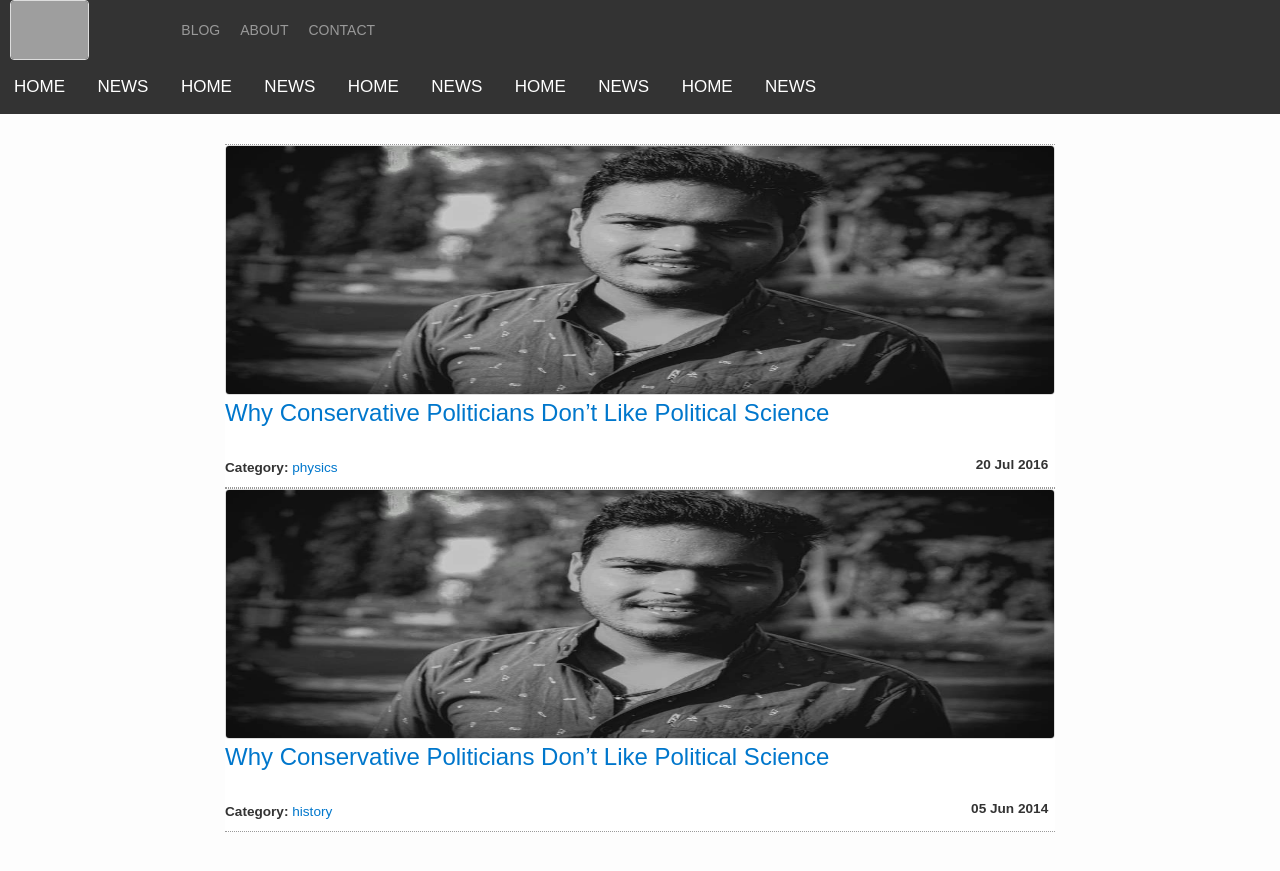
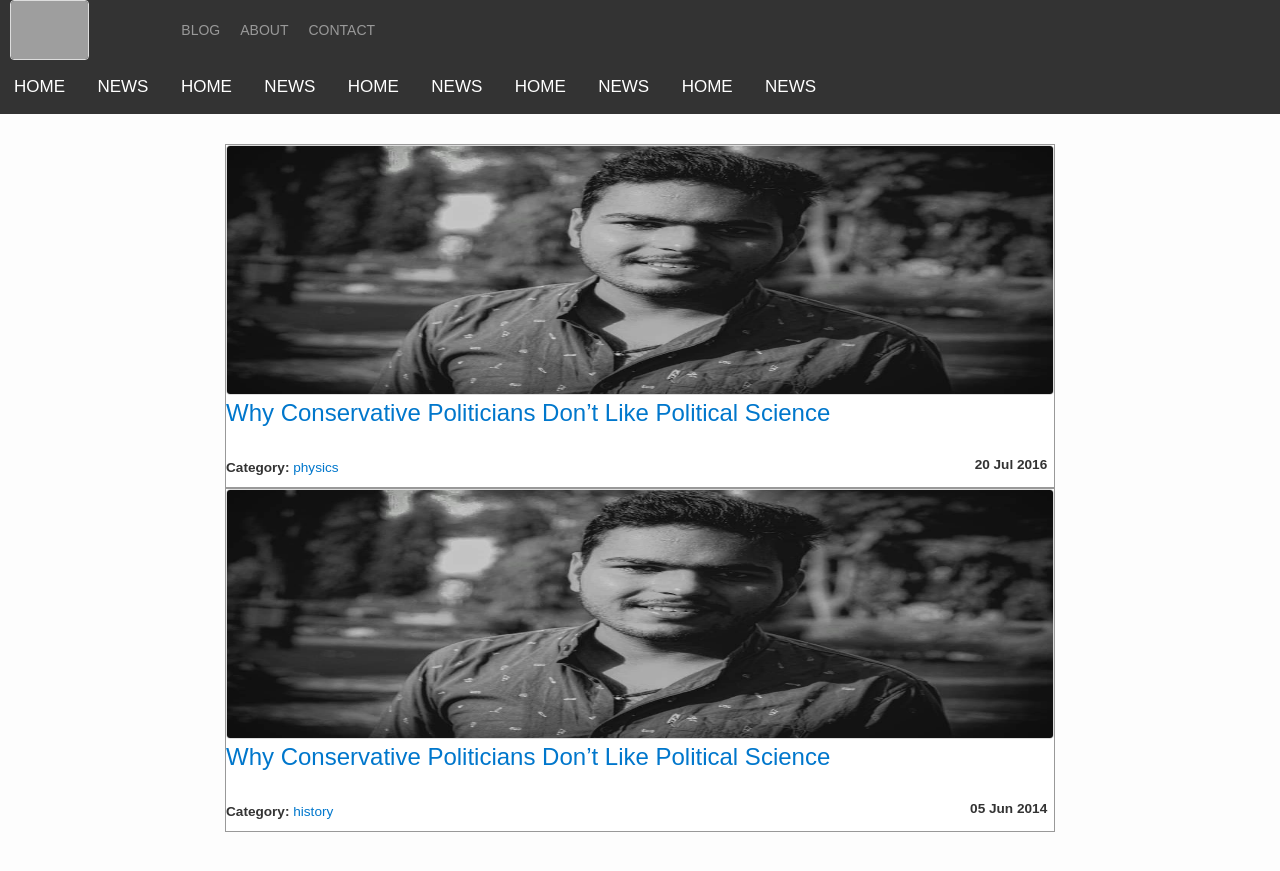
Before and after one commit to Indscience/indscience.github.io, a Jekyll site: the page built from index.html, in a window 1280 px wide. Shown: the top 871 px of the page. Built offline with Jekyll 4.4.1, drawn with Linux system fonts in a browser that asks for light colours; nearby versions of some CDN libraries; some web fonts are replaced; grey boxes are pictures that could not be loaded.

Commit message:
Update _layout.scss

```diff
--- a/_sass/_layout.scss
+++ b/_sass/_layout.scss
@@ -193,8 +193,10 @@ ul#archive {
 }
 
 ul#archive li {
-       border-top: #999 1px dotted;
-       border-bottom: #999 1px dotted;
+       border-top: #999 1px solid;
+       border-bottom: #999 1px solid;
+       border-left: #999 1px solid;
+       border-right: #999 1px solid;
        padding: 0em 0em .5em 0em;
 }
 
```
